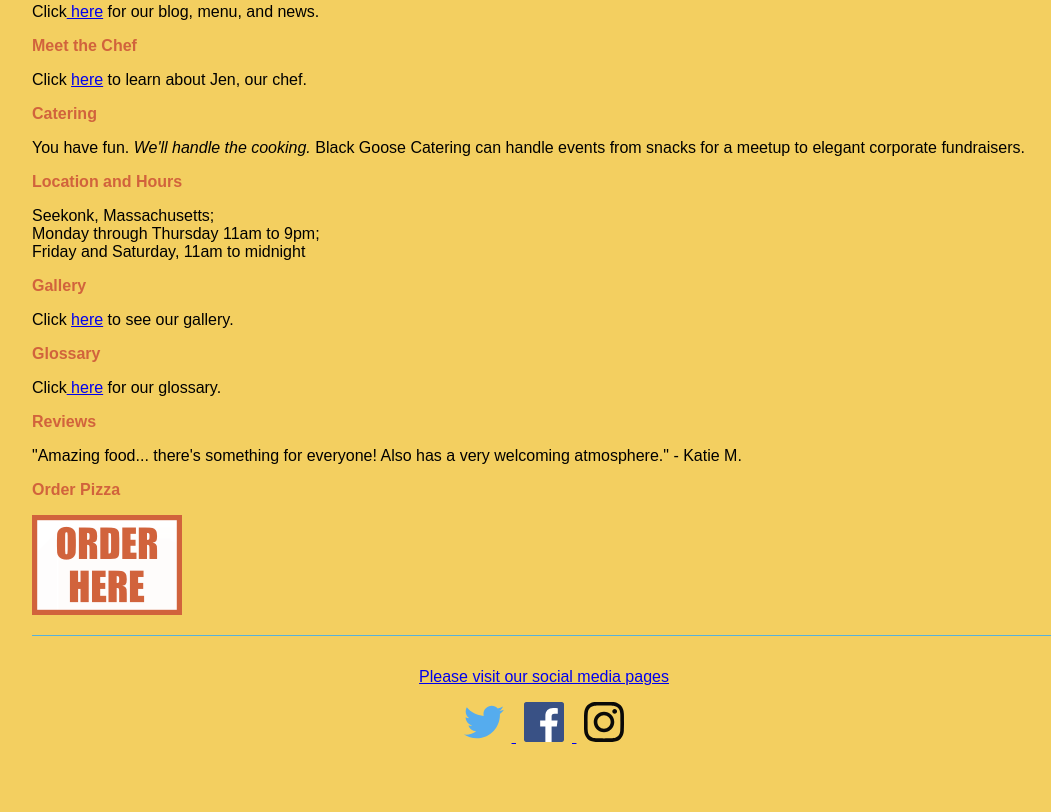
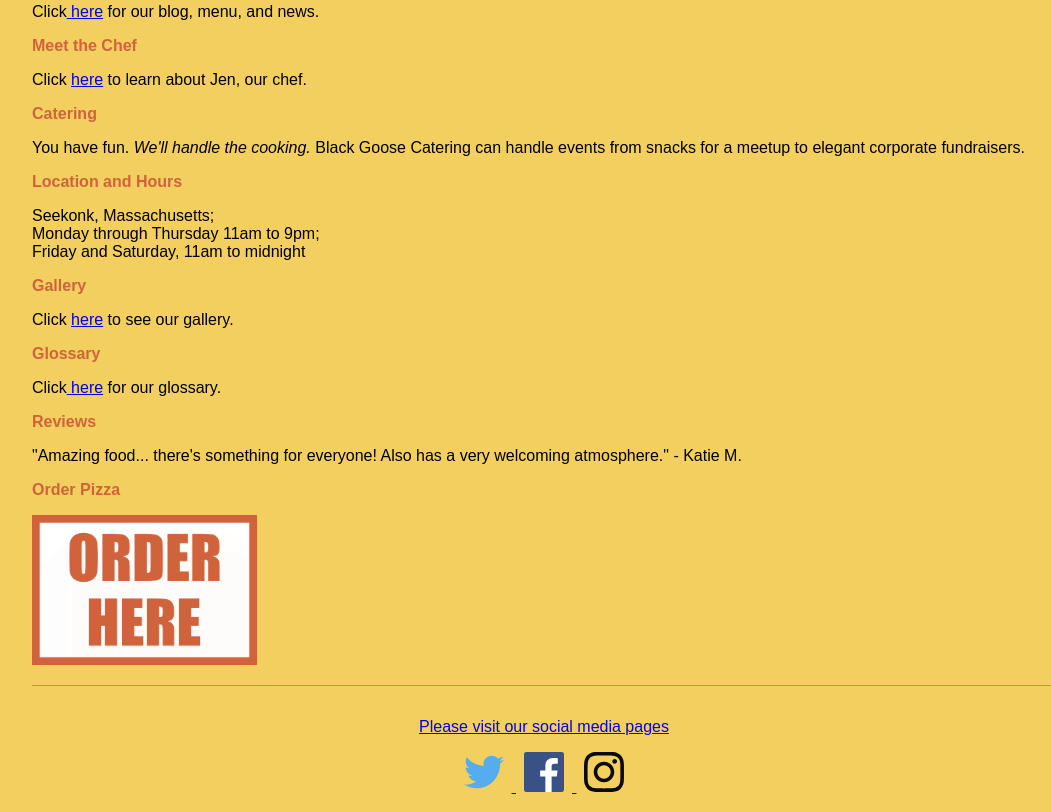
Before and after one commit to juliasala/fid, a plain HTML site: page blackgoose/index.html in a window 1280 px wide. Shown: the part 355-1167 px from the top of the page, without its empty margins (96-1147 px from the left). Before the commit the page ends 1117 px from the top, so only its background shows below. Drawn offline with Linux system fonts and the light colour scheme.

Commit message:
Update index.html

```diff
--- a/blackgoose/index.html
+++ b/blackgoose/index.html
@@ -60,7 +60,7 @@ Monday through Thursday 11am to 9pm; <br>Friday and Saturday, 11am to midnight</
 <p>"Amazing food... there's something for everyone! Also has a very welcoming atmosphere." - Katie M.</p>
 
 <h2>Order Pizza</h2>
-<p><a href="pizza.html"><img src="pizza.gif" height="100"</a></p>
+<p><a href="pizza.html"><img src="pizza.gif" height="150"</a></p>
 
 <footer>
 
```
